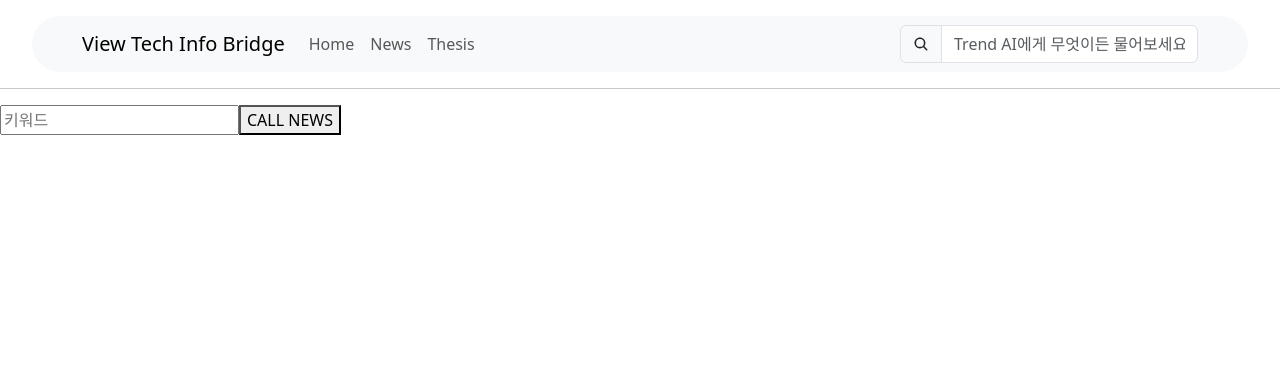
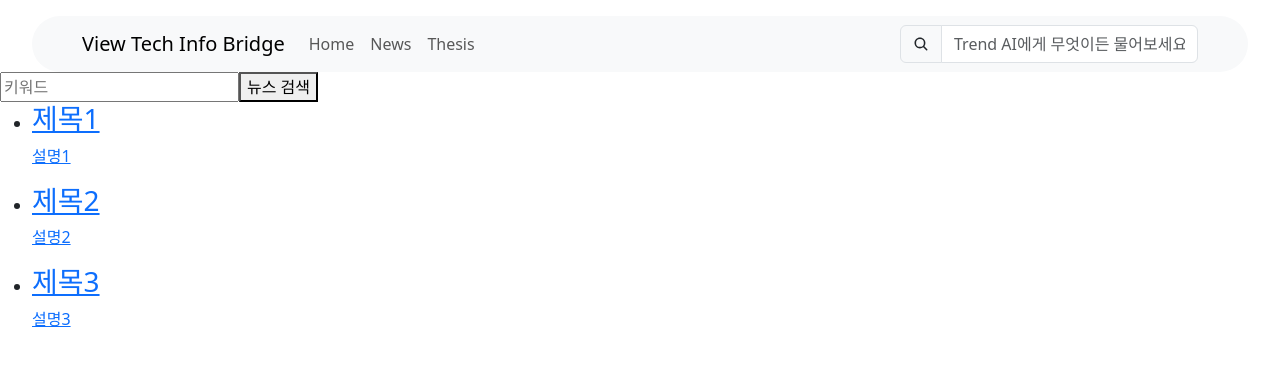
Before and after one commit to davJ-star/view-tech-info-bridge, a React (Create React App) app in the folder src/main/front/: page /naver in a window 1280 px wide. Shown: the top 366 px of the page. Built offline with nearby package versions, Linux system fonts and the light colour scheme; no server answers.

Commit message:
feat: Add NewsArticle interface and dummyData
- Added the NewsArticle interface to define the structure of news articles.
- Created a dummyData array with sample news articles for testing purposes.

```diff
--- /dev/null
+++ b/src/main/front/src/screens/News/NewsArticle.ts
@@ -0,0 +1,23 @@
+export interface NewsArticle {
+  title: string
+  description: string
+  link: string
+}
+
+export const dummyData: NewsArticle[] = [
+  {
+    title: '제목1',
+    description: '설명1',
+    link: 'https://www.example1.com',
+  },
+  {
+    title: '제목2',
+    description: '설명2',
+    link: 'https://www.example2.com',
+  },
+  {
+    title: '제목3',
+    description: '설명3',
+    link: 'https://www.example3.com',
+  },
+]
--- a/src/main/front/src/screens/naver/index.tsx
+++ b/src/main/front/src/screens/naver/index.tsx
@@ -1,57 +1,68 @@
-import React, { useCallback, useEffect, useState } from 'react';
-import axios from 'axios';
+import React, { useState, useEffect, useCallback } from 'react'
+import axios from 'axios'
 
 function NaverNewsScreen() {
-  const [hello, sethello] = useState('');
-  const [data, setdata] = useState<{ title: string }>({
-    title: '',
-  });
-  const [news, setNews] = useState<
+  const [keyword, setKeyword] = useState('')
+  const [news, setNews] = useState<NewsArticle[]>([]) // Use NewsArticle type
+
+  interface NewsArticle {
+    title: string
+    description: string
+    link: string
+  }
+
+  const dummyData: NewsArticle[] = [
     {
-      title: string;
-      link: string;
-      description: string;
-    }[]
-  >([
+      title: '제목1',
+      description: '설명1',
+      link: 'https://www.example1.com',
+    },
     {
-      title: '',
-      link: '',
-      description: '',
+      title: '제목2',
+      description: '설명2',
+      link: 'https://www.example2.com',
     },
-  ]);
-  const [keyword, setKeyword] = useState<string>('');
+    {
+      title: '제목3',
+      description: '설명3',
+      link: 'https://www.example3.com',
+    },
+  ]
+
+  const onClickGetNews = useCallback(() => {
+    // Replace with your actual backend API URL
+    axios.get(`/api/getnews/${keyword}`).then((res) => setNews(res.data))
+
+    // Uncomment the following line to use dummy data instead of API call
+    setNews(dummyData)
+  }, [keyword])
 
   useEffect(() => {
-    //
-    // axios.get('/api/test').then((res) => {
-    //   sethello(res.data);
-    // });
-    // axios.get('/api/v1/dump/getData').then((res) => {
-    //   setdata(res.data);
-    // });
-    return () => {};
-  }, []);
-
-  const onClick_getNews = useCallback<() => void>(() => {
-    axios.get(`/api/getnews/${keyword}`).then((res) => setNews(res.data));
-  }, [keyword]);
-
-  // console.log(data);
-  console.log(news);
+    // Fetch initial news data
+    onClickGetNews()
+  }, [keyword])
 
   return (
     <div className="App">
-      {/* <p>백엔드 데이터: {hello}</p>
-      <p>백엔드 데이터1 from database : {data.title} </p> */}
-
-      <hr />
       <input
+        type="text"
         placeholder="키워드"
+        value={keyword}
         onChange={(event) => setKeyword(event.target.value)}
       />
-      <button onClick={onClick_getNews}>CALL NEWS</button>
+      <button onClick={onClickGetNews}>뉴스 검색</button>
+      <ul>
+        {news.map((article) => (
+          <li key={article.link}>
+            <a href={article.link} target="_blank" rel="noreferrer">
+              <h3>{article.title}</h3>
+              <p>{article.description}</p>
+            </a>
+          </li>
+        ))}
+      </ul>
     </div>
-  );
+  )
 }
 
-export default NaverNewsScreen;
+export default NaverNewsScreen
```
